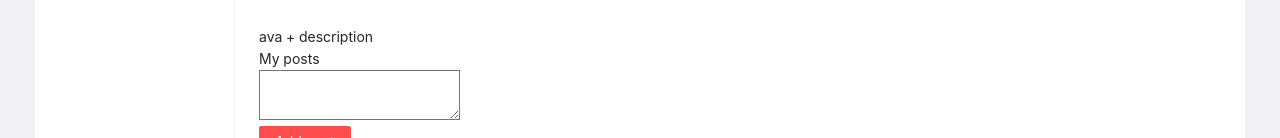
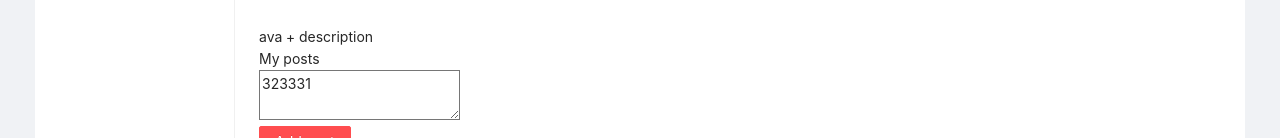
Before and after one commit to Denet261/react-social-network, a React (Create React App) app: page /profile in a window 1280 px wide. Shown: the part 662-800 px from the top of the page. Built offline with nearby package versions, Linux system fonts and the light colour scheme.

Commit message:
NewDesign

```diff
--- a/src/App.js
+++ b/src/App.js
@@ -12,11 +12,12 @@ import Dialogs from "./components/Dialogs/Dialogs";
 
 
 
+
 const { Header, Content, Footer, Sider } = Layout;
 
 
 
-const App = ({state, addPost}) => {
+const App = ({state, addPost, updateNewPostText}) => {
 
     return (
 
@@ -34,7 +35,11 @@ const App = ({state, addPost}) => {
                         <Menui />
                     </Sider>
                     <Content style={{ padding: '0 24px', minHeight: 280 }}><Route path='/profile' render={() =>
-                        <Profile state={state.postPage} addPost={addPost}/>}/>
+                        <Profile profilePage={state.profilePage}
+                                 updateNewPostText={updateNewPostText}
+                                 addPost={addPost}/>}/>
+
+
 
                         <Route path='/dialogs'
                                render={() =>
--- a/src/State.js
+++ b/src/State.js
@@ -14,23 +14,32 @@ let  state = {
             {id: 3, massage: 'Да, да'}
         ],
     },
-    postPage: {
-        postData: [
+    profilePage: {
+        posts: [
             {id: 0, massage: 'Даааа ', like: 1110,},
             {id: 2, massage: 'Нет ', like: 0},
             {id: 3, massage: 'Хз ', like: 10}
-        ]
+        ],
+        newPostText:'323331'
+
     },
 }
-
-export let addPost =(postDataMassage)=>{
-    debugger;
+window.state = state
+export let addPost =()=>{
     let newPost ={
         id:4,
-        massage:postDataMassage,
+        massage:state.profilePage.newPostText,
         like: 5
     };
-    state.postPage.postData.push(newPost);
+    state.profilePage.posts.push(newPost);
+    state.profilePage.newPostText=('')
+    rerenderEntireTre(state);
+}
+
+export let updateNewPostText =(newText)=>{
+
+    state.profilePage.newPostText = newText
+
     rerenderEntireTre(state);
 }
 
--- a/src/components/profile/MyPosts/MyPosts.jsx
+++ b/src/components/profile/MyPosts/MyPosts.jsx
@@ -15,37 +15,30 @@ import { Button } from "antd";
 
 
 
-const MyPosts =({postData, addPost}) =>{
+const MyPosts =({ posts, addPost,newPostText,updateNewPostText}) =>{
 
-let postElements = postData
+let postElements = posts
     .map( p =><Post massage={p.massage} like={p.like}/> )
 
 
     let textElement = React.createRef();
 
 
+   let saddPost =()=>{
+       addPost()
 
-   //  const [text, setText ] = useState('')
-   //  debugger
-   //  let buttonClikc = () =>{
-   //    let text = textElement.current.value
-   //     setText(text);
-   // }
+   }
 
-
-   let saddPost =()=>{
-       debugger;
+   let onPostChange =() =>{
        let text = textElement.current.value
-       addPost(text)
-       textElement.current.value = ''
+       updateNewPostText(text)
    }
 
     return(
 <div>
     My posts
     <div>
-        {/*<h1>{text}</h1>*/}
-        <textarea ref={textElement}></textarea><div>
+        <textarea onChange={onPostChange} ref={textElement} value={newPostText}/><div>
         <Button onClick={saddPost} type="primary" danger>Add post</Button>
     </div>
     </div>
--- a/src/components/profile/Profile.jsx
+++ b/src/components/profile/Profile.jsx
@@ -5,12 +5,15 @@ import ProfileInfo from "./profileinfo/ProfileInfo";
 
 
 
-const Profile =({state, addPost})=>{
+const Profile =({profilePage, addPost, newPostText,updateNewPostText})=>{
     return(
         <div className={s.content}>
             <ProfileInfo/>
 
-           <MyPosts postData={state.postData} addPost={addPost}
+           <MyPosts posts={profilePage.posts}
+                    updateNewPostText={updateNewPostText}
+                    newPostText={profilePage.newPostText}
+                    addPost={addPost}
            />
         </div>
     )
--- a/src/render.js
+++ b/src/render.js
@@ -4,13 +4,14 @@ import './index.css';
 import App from './App';
 import {addPost} from "./State.js";
 import {BrowserRouter} from "react-router-dom";
+import {updateNewPostText} from "./State";
 
 
 
 export let rerenderEntireTre = (state) => {
     ReactDOM.render(
         <BrowserRouter>
-            <App state={state} addPost={addPost}/>
+            <App state={state} addPost={addPost} updateNewPostText={updateNewPostText}/>
         </BrowserRouter>
         , document.getElementById('root'));
 
```
